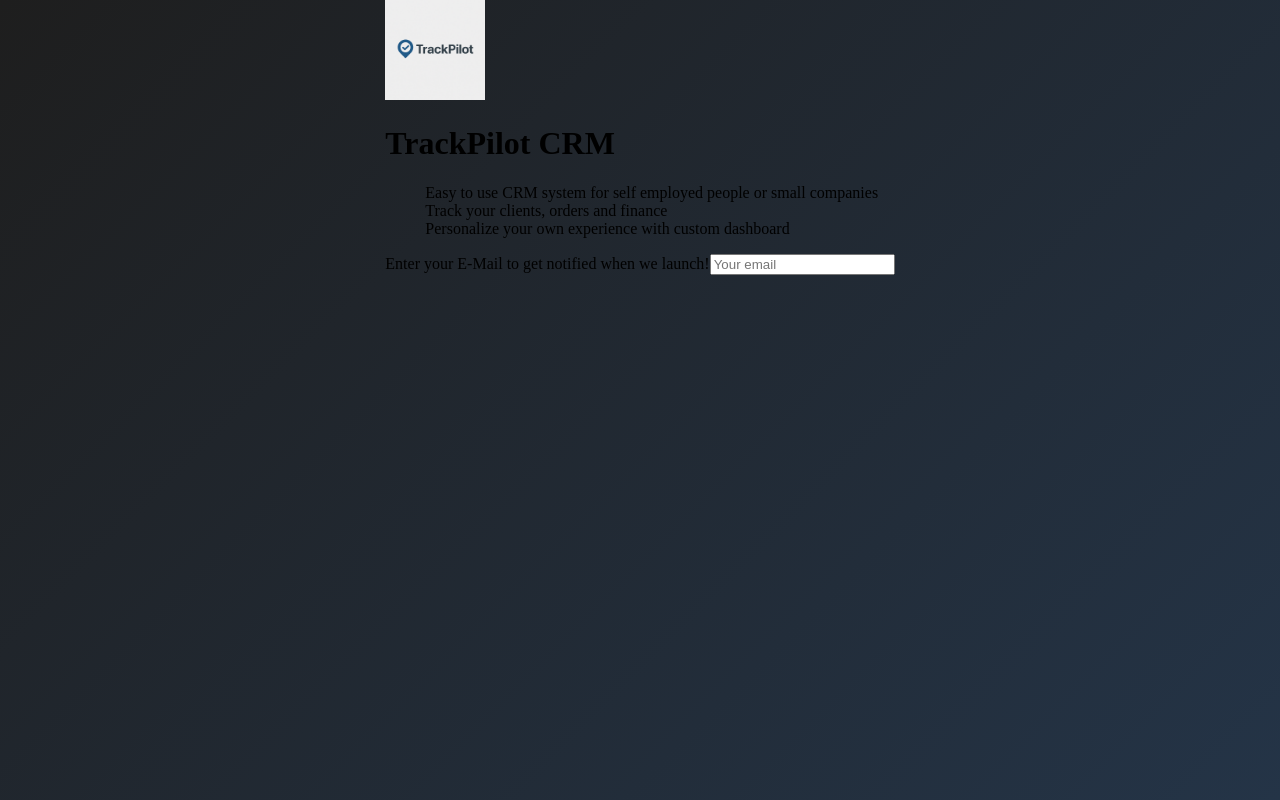
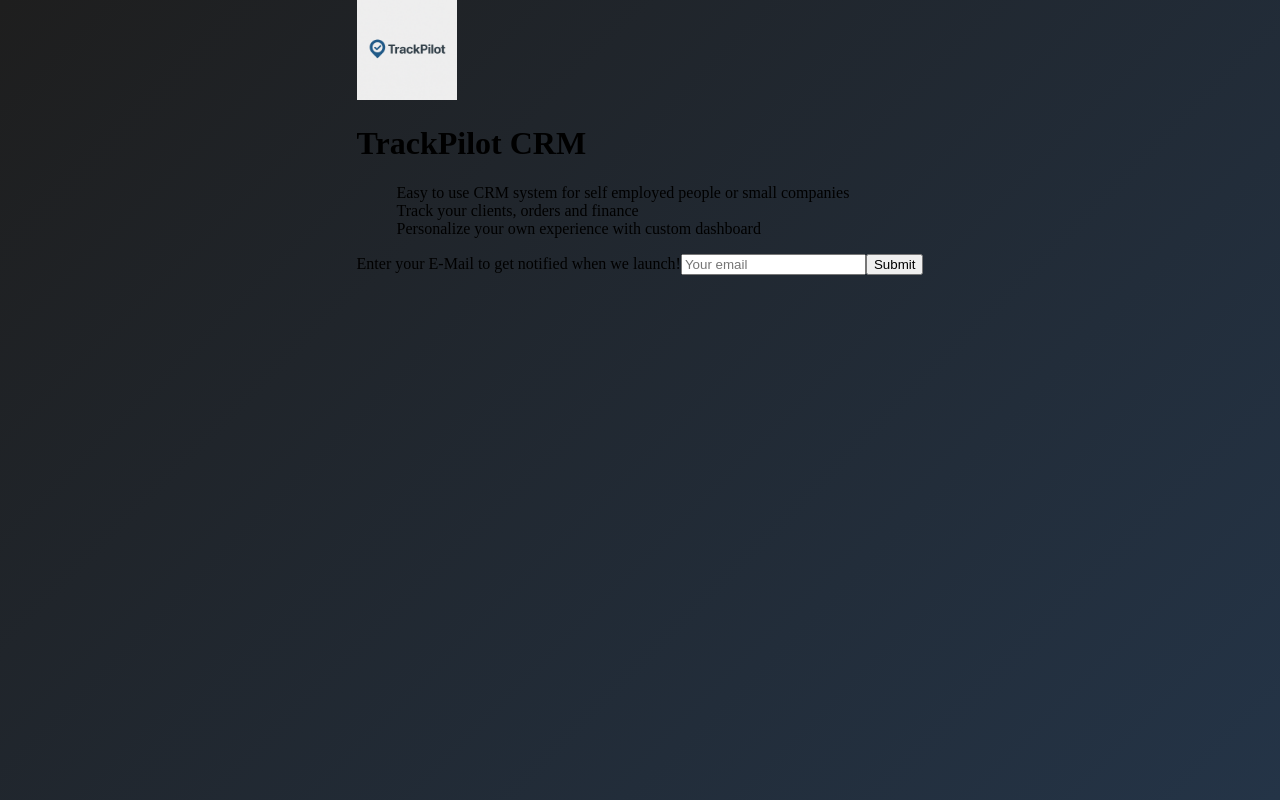
Before and after one commit to schmenniooo/Track-Pilot-Landing, a React (Vite) app: page / in a window 1280 px wide. Built offline with nearby package versions, Linux system fonts and the light colour scheme.

Commit message:
updated structure

```diff
--- a/src/components/mainContainer.css
+++ b/src/components/mainContainer.css
@@ -23,10 +23,14 @@
     list-style: none;
 }
 
-.form {
+.emailForm {
 
 }
 
 .emailField {
 
 }
+
+.submitButton {
+
+}
--- a/src/components/mainContainer.jsx
+++ b/src/components/mainContainer.jsx
@@ -2,6 +2,11 @@
 import './mainContainer.css'
 
 function MainContainer() {
+
+    const handleSubmit = (email) => {
+
+        // TODO: Write email to me with info. that customer with name clicked on submit
+    }
 
     return (
         <main children="mainContainer">
@@ -14,9 +19,10 @@
                 <li>Track your clients, orders and finance</li>
                 <li>Personalize your own experience with custom dashboard</li>
             </ul>
-            <form>
+            <form className="emailForm" onSubmit={handleSubmit}>
                 Enter your E-Mail to get notified when we launch!
                 <input className="emailField" type="text" placeholder="Your email"/>
+                <button className="submitButton" type="submit">Submit</button>
             </form>
         </main>
     )
```
